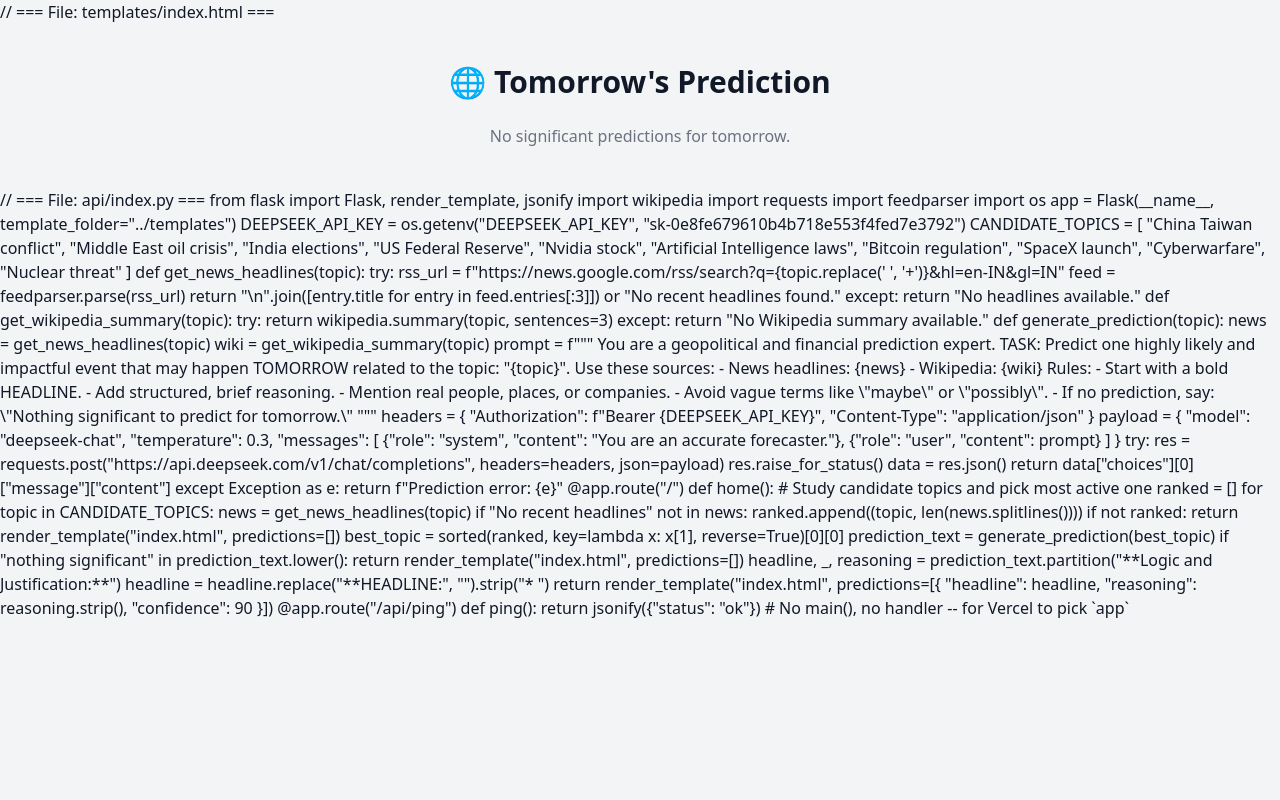
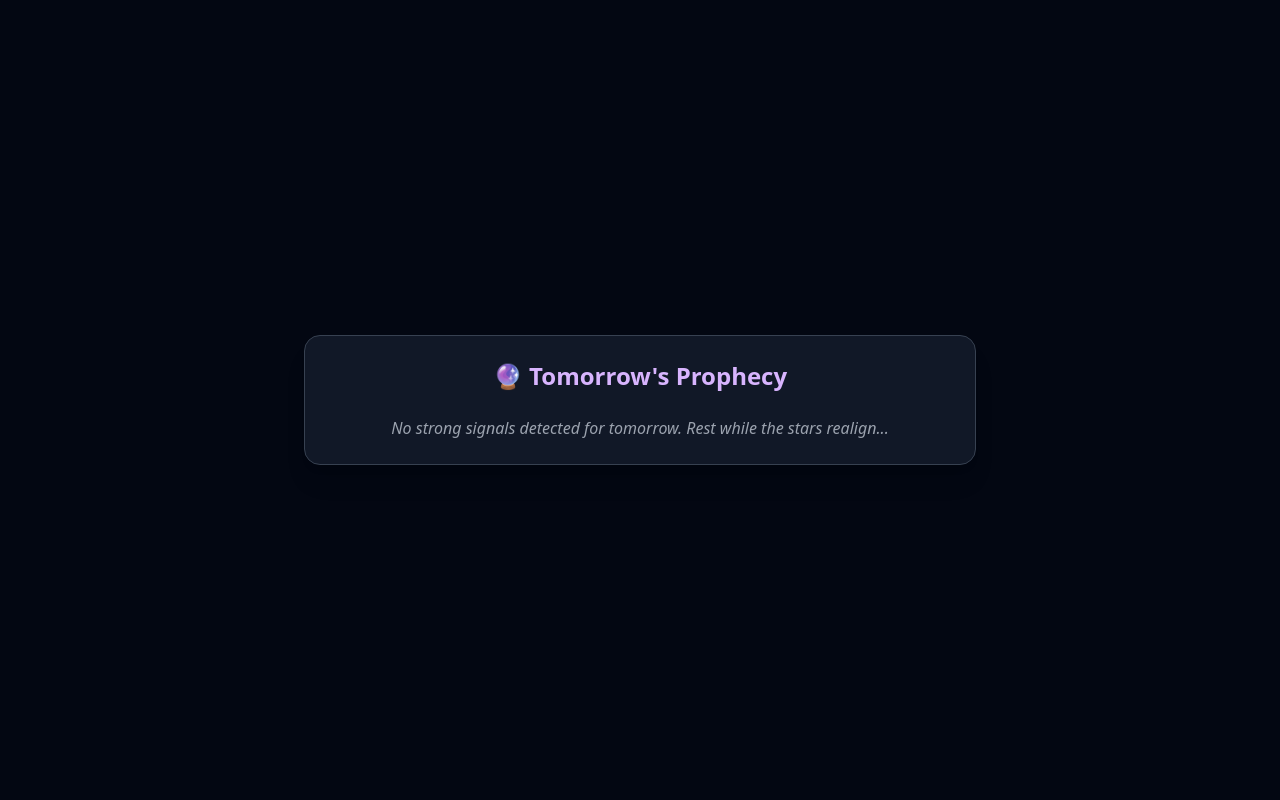
Before and after one commit to Vishalsnw/AI_Prediction_App, a Flask app: template templates/index.html in a window 1280 px wide. Run offline with Flask 2, Linux system fonts and the light colour scheme; the template is opened without the code that fills it, so the values that code supplies are empty; some libraries are stand-ins or nearby versions.

Commit message:
Update index.html

```diff
--- a/templates/index.html
+++ b/templates/index.html
@@ -1,134 +1,26 @@
-// === File: templates/index.html ===
 <!DOCTYPE html>
-<html lang="en">
+<html lang="en" class="bg-gray-950 text-white">
   <head>
     <meta charset="UTF-8" />
-  <meta name="viewport" content="width=device-width, initial-scale=1.0" />
-  <title>🌐 Tomorrow's Prediction</title>
-  <script defer src="https://cdn.tailwindcss.com"></script>
+    <meta name="viewport" content="width=device-width, initial-scale=1.0"/>
+    <title>🔮 Tomorrow's Prediction</title>
+    <script src="https://cdn.tailwindcss.com"></script>
   </head>
-<body class="bg-gray-100 text-gray-900 font-sans">
-  <main class="max-w-2xl mx-auto py-10 px-4">
-    <h1 class="text-3xl font-bold text-center mb-6">🌐 Tomorrow's Prediction</h1>
+  <body class="min-h-screen flex items-center justify-center px-4">
+    <div class="max-w-2xl w-full space-y-6 bg-gray-900 p-6 rounded-2xl shadow-xl border border-gray-700">
+      <h1 class="text-2xl font-bold text-purple-300 text-center">🔮 Tomorrow's Prophecy</h1>
+
       {% if predictions %}
-      {% for pred in predictions %}
-        <div class="bg-white rounded-2xl shadow-md p-6 mb-6">
-          <h2 class="text-xl font-semibold text-blue-700 mb-2">{{ pred.headline }}</h2>
-          <p class="text-gray-700 whitespace-pre-line">{{ pred.reasoning }}</p>
-          <div class="mt-4 text-sm text-gray-500">Confidence: {{ pred.confidence }}%</div>
+        {% for p in predictions %}
+        <div class="bg-gray-800 p-4 rounded-lg space-y-2">
+          <p class="text-sm text-gray-400">🧠 Topic Studied: <span class="text-white font-medium">{{ p.title }}</span></p>
+          <div class="text-lg font-semibold text-yellow-300 whitespace-pre-line">{{ p.text }}</div>
+          <p class="text-sm text-green-400 mt-2">📊 Confidence: {{ p.confidence }}%</p>
         </div>
         {% endfor %}
       {% else %}
-      <p class="text-center text-gray-500">No significant predictions for tomorrow.</p>
+        <div class="text-center text-gray-400 italic">No strong signals detected for tomorrow. Rest while the stars realign...</div>
       {% endif %}
-  </main>
+    </div>
   </body>
 </html>
-
-
-// === File: api/index.py ===
-from flask import Flask, render_template, jsonify
-import wikipedia
-import requests
-import feedparser
-import os
-
-app = Flask(__name__, template_folder="../templates")
-
-DEEPSEEK_API_KEY = os.getenv("DEEPSEEK_API_KEY", "sk-0e8fe679610b4b718e553f4fed7e3792")
-
-CANDIDATE_TOPICS = [
-    "China Taiwan conflict", "Middle East oil crisis", "India elections",
-    "US Federal Reserve", "Nvidia stock", "Artificial Intelligence laws",
-    "Bitcoin regulation", "SpaceX launch", "Cyberwarfare", "Nuclear threat"
-]
-
-def get_news_headlines(topic):
-    try:
-        rss_url = f"https://news.google.com/rss/search?q={topic.replace(' ', '+')}&hl=en-IN&gl=IN"
-        feed = feedparser.parse(rss_url)
-        return "\n".join([entry.title for entry in feed.entries[:3]]) or "No recent headlines found."
-    except:
-        return "No headlines available."
-
-def get_wikipedia_summary(topic):
-    try:
-        return wikipedia.summary(topic, sentences=3)
-    except:
-        return "No Wikipedia summary available."
-
-def generate_prediction(topic):
-    news = get_news_headlines(topic)
-    wiki = get_wikipedia_summary(topic)
-
-    prompt = f"""
-You are a geopolitical and financial prediction expert.
-
-TASK: Predict one highly likely and impactful event that may happen TOMORROW related to the topic: "{topic}".
-
-Use these sources:
-- News headlines: {news}
-- Wikipedia: {wiki}
-
-Rules:
-- Start with a bold HEADLINE.
-- Add structured, brief reasoning.
-- Mention real people, places, or companies.
-- Avoid vague terms like \"maybe\" or \"possibly\".
-- If no prediction, say: \"Nothing significant to predict for tomorrow.\"
-"""
-
-    headers = {
-        "Authorization": f"Bearer {DEEPSEEK_API_KEY}",
-        "Content-Type": "application/json"
-    }
-
-    payload = {
-        "model": "deepseek-chat",
-        "temperature": 0.3,
-        "messages": [
-            {"role": "system", "content": "You are an accurate forecaster."},
-            {"role": "user", "content": prompt}
-        ]
-    }
-
-    try:
-        res = requests.post("https://api.deepseek.com/v1/chat/completions", headers=headers, json=payload)
-        res.raise_for_status()
-        data = res.json()
-        return data["choices"][0]["message"]["content"]
-    except Exception as e:
-        return f"Prediction error: {e}"
-
-@app.route("/")
-def home():
-    # Study candidate topics and pick most active one
-    ranked = []
-    for topic in CANDIDATE_TOPICS:
-        news = get_news_headlines(topic)
-        if "No recent headlines" not in news:
-            ranked.append((topic, len(news.splitlines())))
-
-    if not ranked:
-        return render_template("index.html", predictions=[])
-
-    best_topic = sorted(ranked, key=lambda x: x[1], reverse=True)[0][0]
-    prediction_text = generate_prediction(best_topic)
-
-    if "nothing significant" in prediction_text.lower():
-        return render_template("index.html", predictions=[])
-
-    headline, _, reasoning = prediction_text.partition("**Logic and Justification:**")
-    headline = headline.replace("**HEADLINE:", "").strip("* ")
-
-    return render_template("index.html", predictions=[{
-        "headline": headline,
-        "reasoning": reasoning.strip(),
-        "confidence": 90
-    }])
-
-@app.route("/api/ping")
-def ping():
-    return jsonify({"status": "ok"})
-
-# No main(), no handler -- for Vercel to pick `app`
```
Lines whose indentation alone changed are shown as unchanged.
